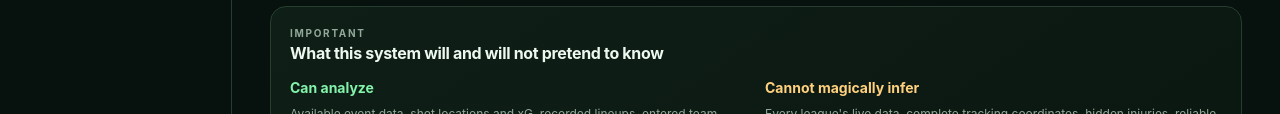
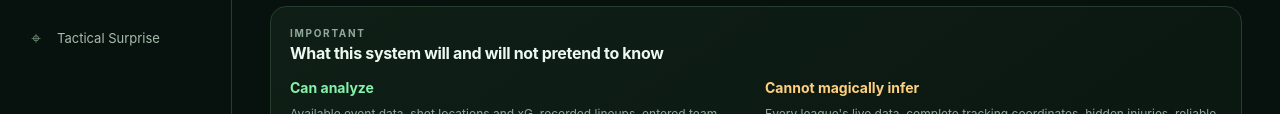
Before and after one commit to edoborrmagdalene9-dev/universal-football-intelligence, a plain HTML site: page index.html in a window 1280 px wide. Shown: the part 840-954 px from the top of the page. Drawn offline with Linux system fonts and the light colour scheme; a script that the page names is missing.

Commit message:
Load additive tactical surprise module and correct script boundaries

```diff
--- a/index.html
+++ b/index.html
@@ -239,7 +239,8 @@ document.querySelectorAll('[data-go]').forEach(function(button){
     window.scrollTo(0,0);
   });
 });
+</script>
 <script src="bookie-edge-5400.js?v=bookie-edge-20261025-2"></script>
 <script src="crainee-chaos-gate.js?v=crainee-20261025-1"></script>
-</script>
+<script src="crainee-tactical-surprise-engine.js?v=tactical-surprise-20261025-1"></script>
 </body></html>
```
